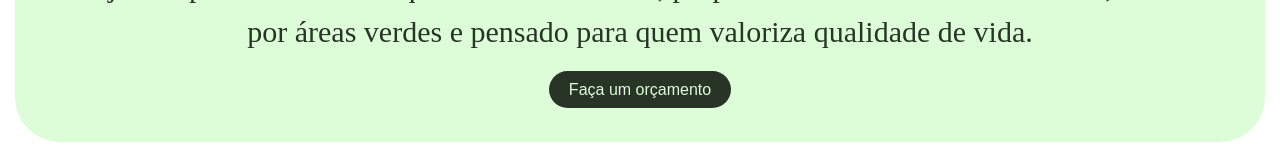
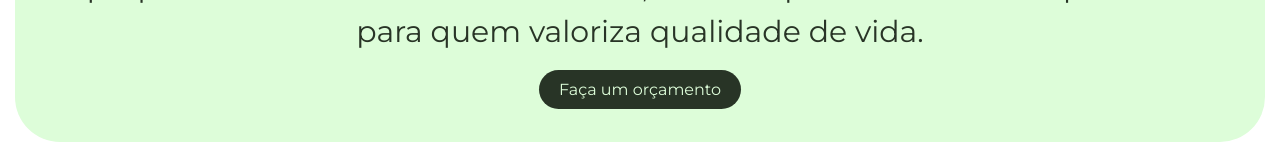
Before and after one commit to pedromontesi/greenville, a React (Vite) app: page / in a window 1280 px wide. Shown: the part 638-798 px from the top of the page. Built offline with nearby package versions, Linux system fonts and the light colour scheme.

Commit message:
feat: added font-face into project

```diff
--- a/src/App.module.scss
+++ b/src/App.module.scss
@@ -1,3 +1,4 @@
+@use './styles/fonts';
 
 *, *::before, *::after {
   box-sizing: border-box;
@@ -9,7 +10,7 @@
 }
 
 body {
-
+  font-family: 'Montserrat', sans-serif;
   line-height: 1.5;
   -webkit-font-smoothing: antialiased;
   background: #fff;
--- a/src/Components/Header.module.scss
+++ b/src/Components/Header.module.scss
@@ -25,7 +25,7 @@
   padding: 10px 20px;
   border-radius: 24px;
   color: #DDFDD9;
-  font-family: sans-serif;
+  font-family: 'Montserrat', sans-serif;
   text-decoration: none;
 }
 
@@ -131,7 +131,7 @@
 
   text-transform: uppercase;
 
-  font-family: 'Poppins', sans-serif;
+  font-family: 'Montserrat', sans-serif;
   margin: 0;
   padding: 0;
   list-style: none;
--- /dev/null
+++ b/src/styles/_fonts.scss
@@ -0,0 +1,8 @@
+@font-face {
+  font-family: 'Montserrat';
+  src: url('../assets/font/montserrat.ttf') format('truetype-variations'),
+       url('../assets/font/montserrat.ttf') format('truetype');
+  font-weight: 100 900;
+  font-style: normal;
+  font-display: swap;
+}
```
